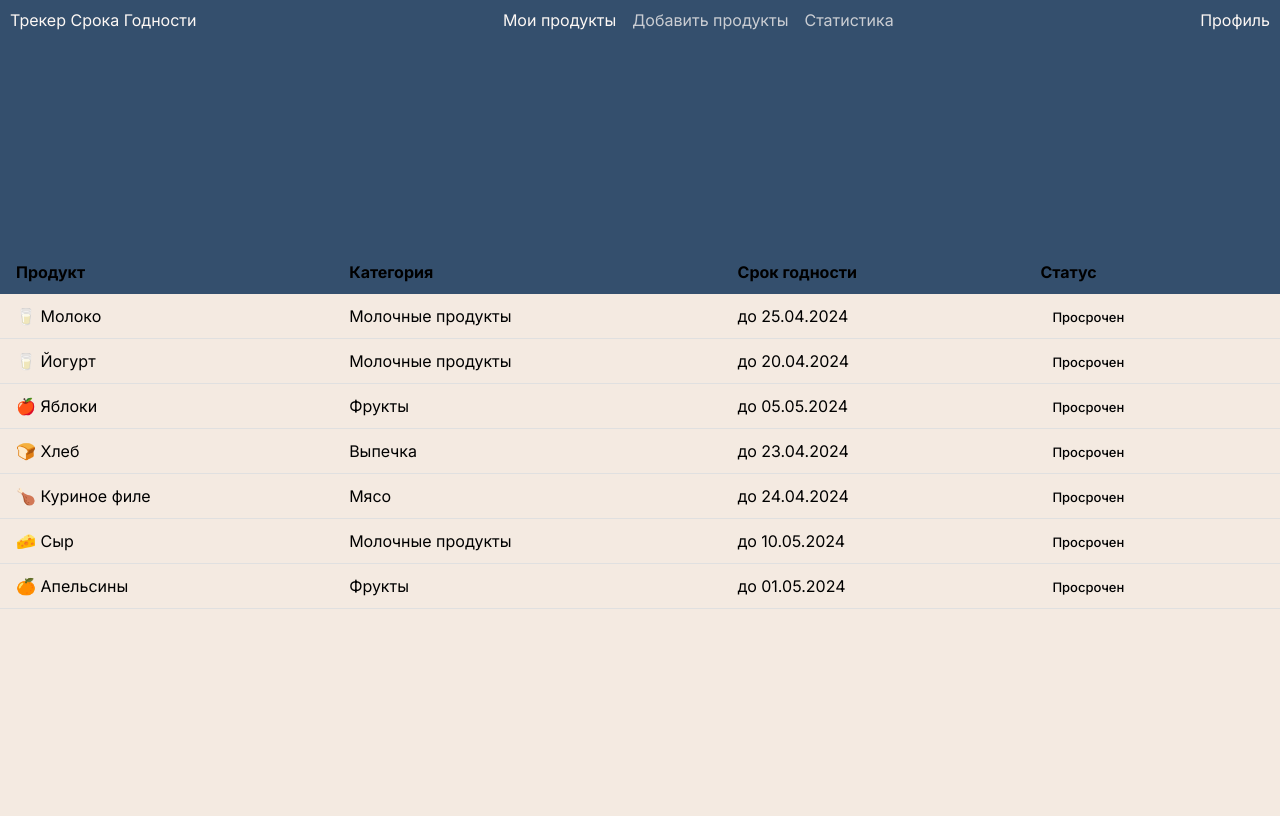
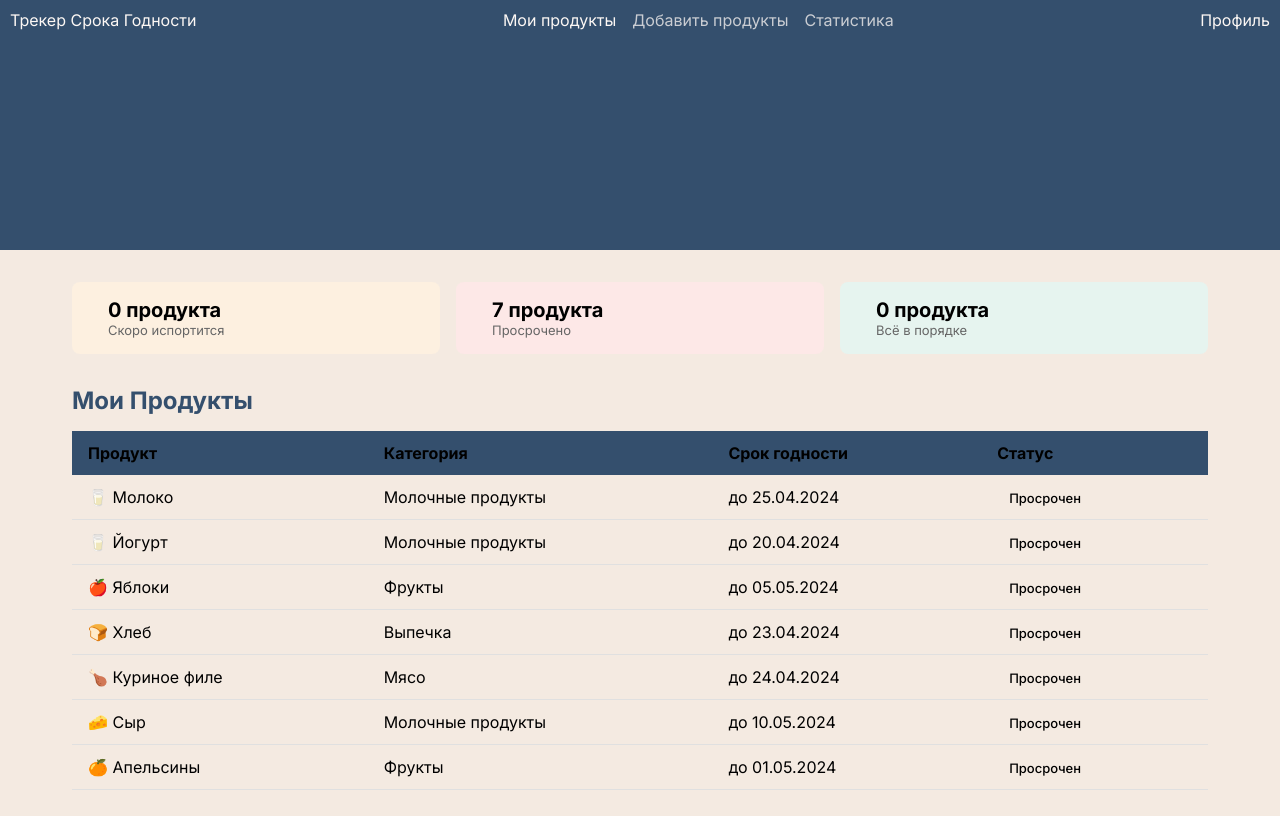
Before and after one commit to kitrasta/ProductTracker, a React (Vite) app: page / in a window 1280 px wide. Shown: the top 816 px of the page. Built offline with nearby package versions, Linux system fonts and the light colour scheme.

Commit message:
add cards

```diff
--- /dev/null
+++ b/src/components/ui/StatCards.css
@@ -0,0 +1,37 @@
+.stat-card {
+    display: flex;
+    align-items: center;
+    gap: 12px;
+    padding: 16px 24px;
+    border-radius: 8px;
+    flex: 1;
+  }
+
+  .stat-card--warning {
+    background-color: #fdf0e0;
+    border: 1px solid var(--color-warning);
+  }
+
+  .stat-card--expired {
+    background-color: #fde8e7;
+    border: 1px solid var(--color-danger);
+  }
+
+  .stat-card--ok {
+    background-color: #e6f4ef;
+    border: 1px solid var(--color-success);
+  }
+
+  .stat-card__icon {
+    font-size: 24px;
+  }
+
+  .stat-card__count {
+    font-size: 20px;
+    font-weight: 700;
+  }
+
+  .stat-card__label {
+    font-size: 13px;
+    color: #666;
+  }
--- /dev/null
+++ b/src/components/ui/StatCards.jsx
@@ -0,0 +1,35 @@
+import './StatCards.css'
+
+function StatCard({type, count}) {
+    const map = {
+        warning: {
+            icon: '',
+            label: 'Скоро испортится',
+            className:'stat-card stat-card--warning'
+        },
+
+        expired: {
+            icon: '',
+            label: 'Просрочено',
+            className: 'stat-card stat-card--expired'
+        },
+
+        ok: {
+            icon: '',
+            label: 'Всё в порядке',
+            className: 'stat-card stat-card--ok'
+        },
+    }
+    const {icon, label, className} = map[type]
+    return (
+        <div className={className}>
+        <span className='stat-card__icon'>{icon}</span>
+        <div>
+          <div className='stat-card__count'>{count} продукта</div>
+          <div className='stat-card__label'>{label}</div>
+        </div>
+      </div>
+    )
+  }
+
+  export default StatCard
--- /dev/null
+++ b/src/pages/MyProductsPage.css
@@ -0,0 +1,16 @@
+.page {
+    max-width: 1200px;
+    margin: 0 auto;
+    padding: 32px;
+  }
+
+  .stat-cards {
+    display: flex;
+    gap: 16px;
+    margin-bottom: 32px;
+  }
+
+  .page__title {
+    color: var(--color-primary);
+    margin-bottom: 16px;
+  }
--- a/src/pages/MyProductsPage.jsx
+++ b/src/pages/MyProductsPage.jsx
@@ -1,9 +1,24 @@
 import mockProducts from '../data/mockProducts'
 import ProductTable from '../components/products/ProductTable'
+import StatCard from '../components/ui/StatCards'
+import { getProductStatus } from '../utils/productUtils'
+import './MyProductsPage.css'
 
 function MyProductsPage() {
+  const expired = mockProducts.filter(p => getProductStatus(p.expiryDate) === 'expired').length
+  const warning = mockProducts.filter(p => getProductStatus(p.expiryDate) === 'warning').length
+  const ok = mockProducts.filter(p => getProductStatus(p.expiryDate) === 'ok').length
+
   return (
-    <div>
+    <div className='page'>
+      <div className='stat-cards'>
+        <StatCard type='warning' count={warning} />
+        <StatCard type='expired' count={expired} />
+        <StatCard type='ok' count={ok} />
+      </div>
+
+      <h2 className='page__title'>Мои Продукты</h2>
+
       <ProductTable products={mockProducts} />
     </div>
   )
```
